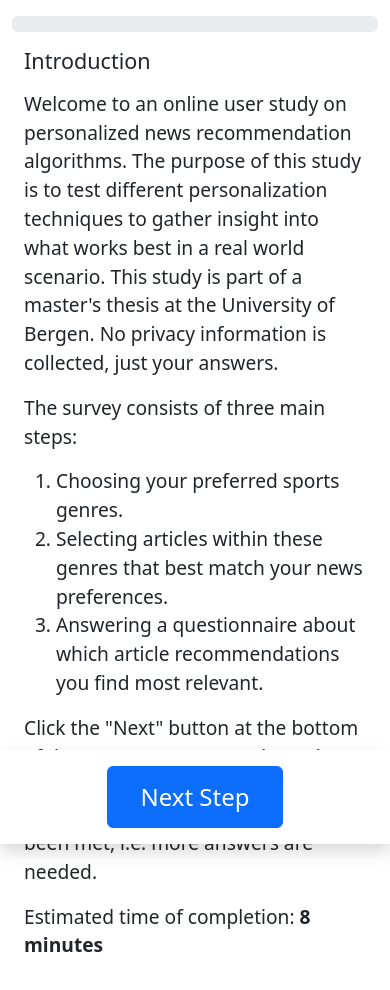
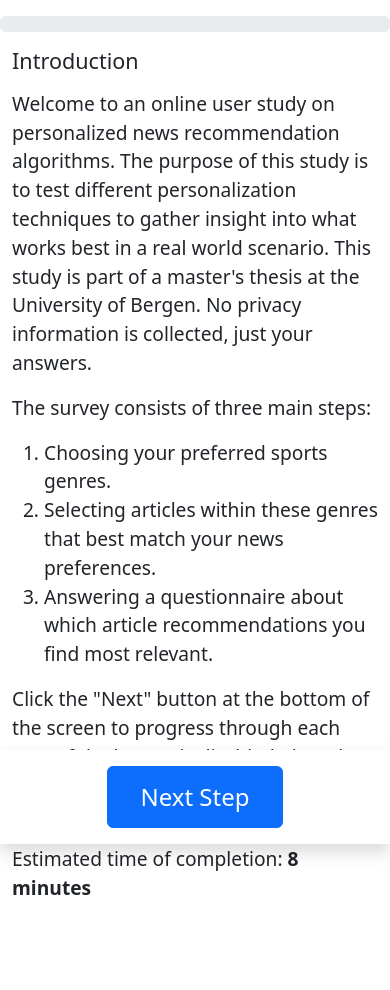
Before and after one commit to tordbm/master-user-study, a Vue app: page / in a window 390 px wide. Shown: the top 990 px of the page. Built offline with nearby package versions, Linux system fonts and the light colour scheme.

Commit message:
try setting padding to 0px

```diff
--- a/index.html
+++ b/index.html
@@ -2,7 +2,7 @@
 <html lang="en">
   <head>
     <meta charset="UTF-8">
-    <meta name="viewport" content="width=device-width, initial-scale=1, maximum-scale=1, user-scalable=no">
+    <meta name="viewport" content="width=device-width, initial-scale=1.0">
     <title>Master User Study</title>
   </head>
   <body>
--- a/src/layouts/PageLayout.vue
+++ b/src/layouts/PageLayout.vue
@@ -142,6 +142,13 @@
 }
 </script>
 <style scoped>
+@media screen and (max-width: 900px) {
+  .container {
+    padding-left: 0px;
+    padding-right: 0px;
+    padding-bottom: 140px;
+  }
+}
 .container {
   padding-bottom: 140px;
 }
```
